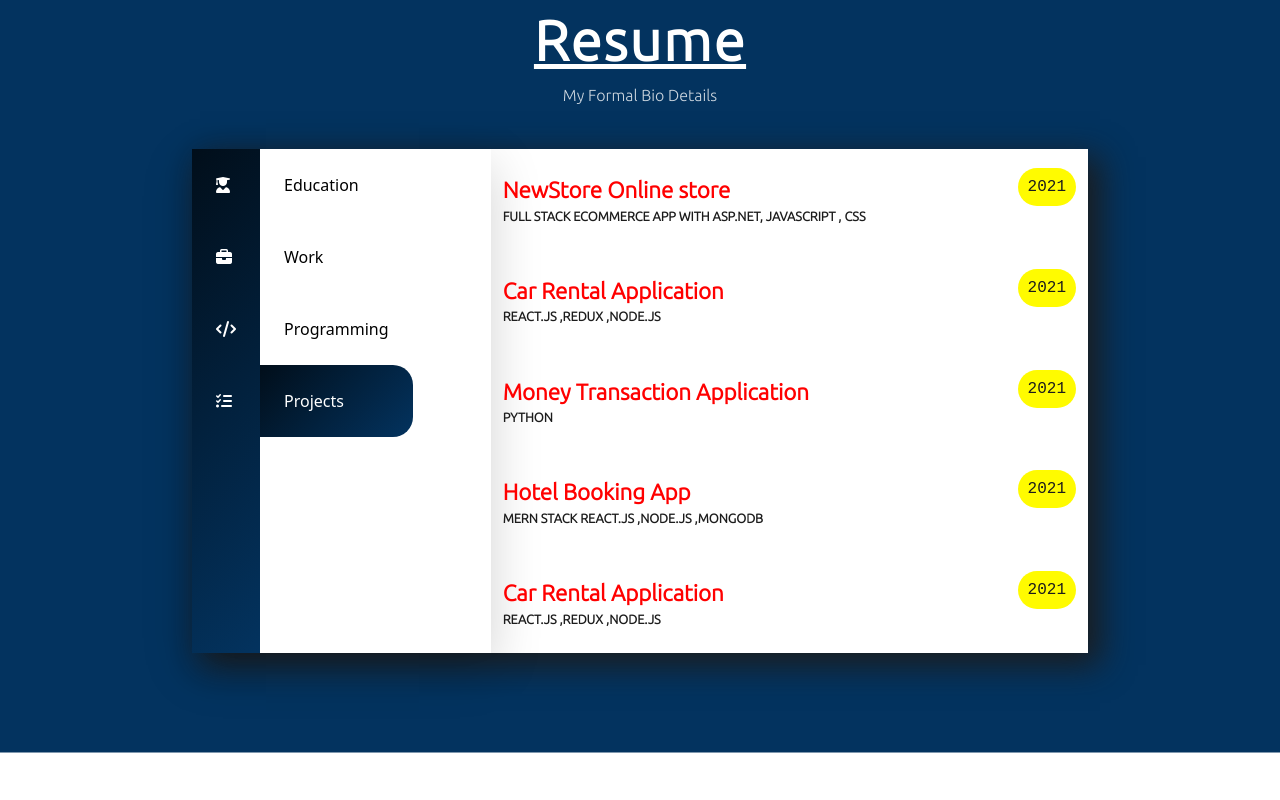
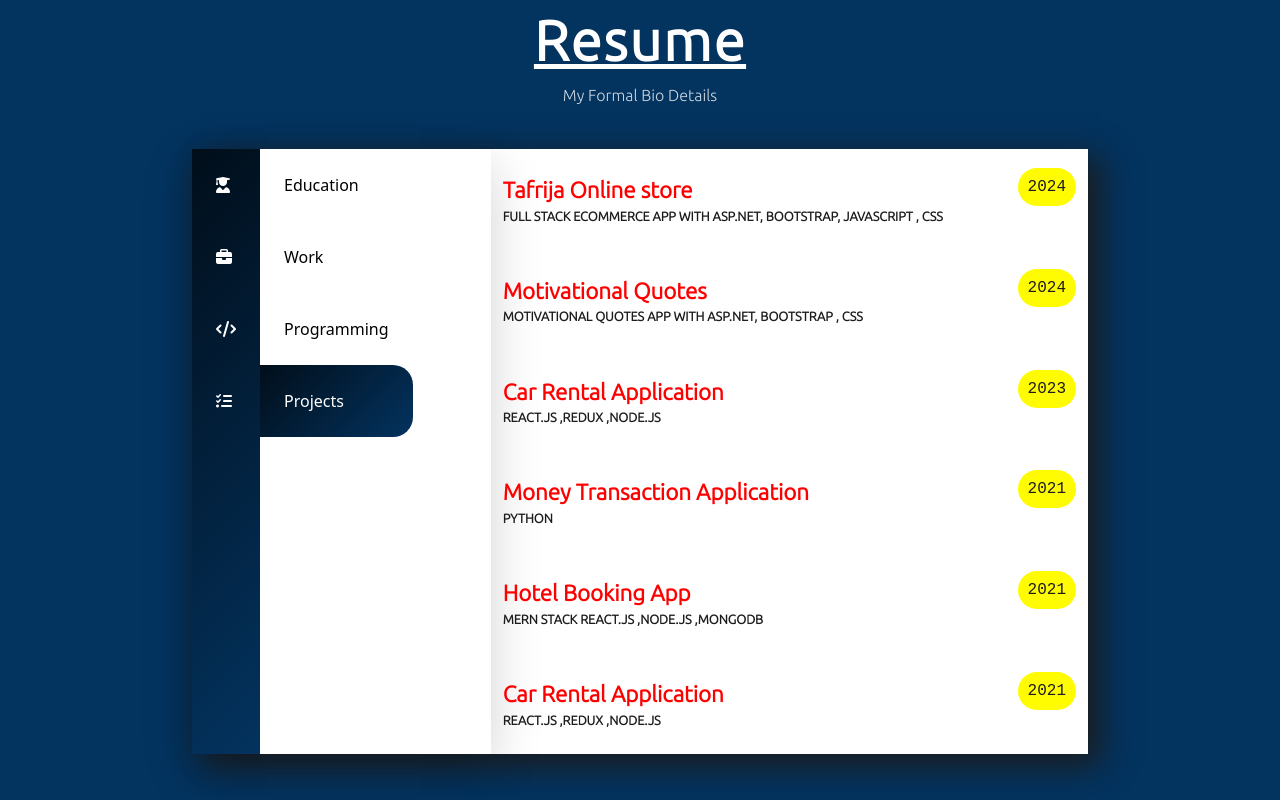
Before and after one commit to Fredricc/fredrick-myportfolio-react, a React (Create React App) app: page / in a window 1280 px wide. Both pictures are taken after a click on the element "Projects". Shown: the part 1632-2432 px from the top of the page. Built offline with nearby package versions, Linux system fonts and the light colour scheme; no server answers.

Commit message:
Update Projects.js
2024

```diff
--- a/src/Projects.js
+++ b/src/Projects.js
@@ -7,13 +7,24 @@ return (
     <div className="d-flex flex-column">
         <div className="education-one my-4 justify-content-between d-flex flex-row">
             <div className="d-flex flex-column new-one">
-                <a href="https://newstore-online.netlify.app/login" className="university-name">NewStore Online store{" "}
+                <a href="https://newstore-online.netlify.app/login" className="university-name">Tafrija Online store{" "}
                 </a>
-                <span className="university-degree">Full Stack Ecommerce App With ASP.NET, Javascript , CSS {" "}
+                <span className="university-degree">Full Stack Ecommerce App With ASP.NET, Bootstrap, Javascript , CSS {" "}
                 </span>
             </div>{" "}
             <div>
-                <span className="year-passedout">2021 </span>
+                <span className="year-passedout">2024 </span>
+            </div>
+        </div>
+        <div className="education-one my-4 justify-content-between d-flex flex-row">
+            <div className="d-flex flex-column new-one">
+                <a href="https://newstore-online.netlify.app/login" className="university-name">Motivational Quotes{" "}
+                </a>
+                <span className="university-degree">Motivational Quotes App With ASP.NET, Bootstrap , CSS {" "}
+                </span>
+            </div>{" "}
+            <div>
+                <span className="year-passedout">2024 </span>
             </div>
         </div>
         <div className="education-one my-4 justify-content-between d-flex flex-row">
@@ -24,7 +35,7 @@ return (
                 </span>
             </div>{" "}
             <div>
-                <span className="year-passedout">2021</span>
+                <span className="year-passedout">2023</span>
             </div>
         </div>
         <div className="education-one my-4 justify-content-between d-flex flex-row">
```
